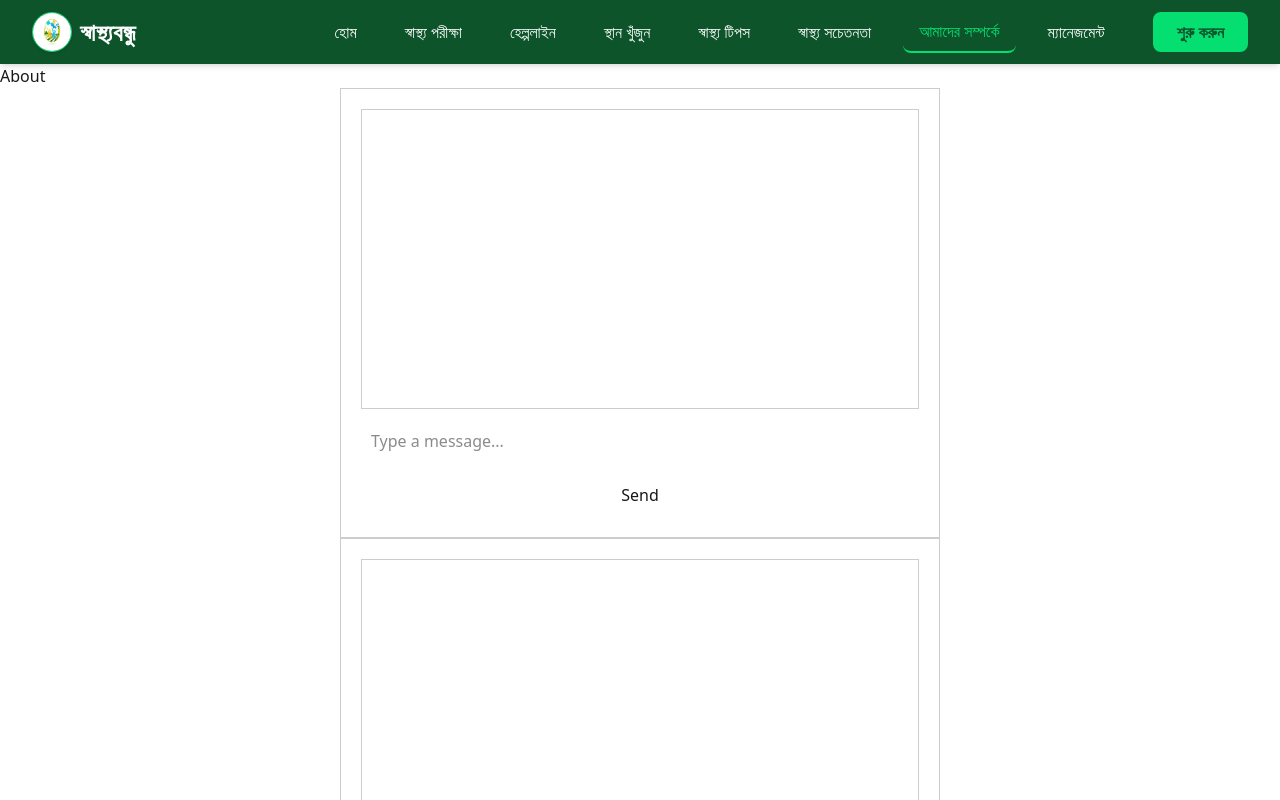
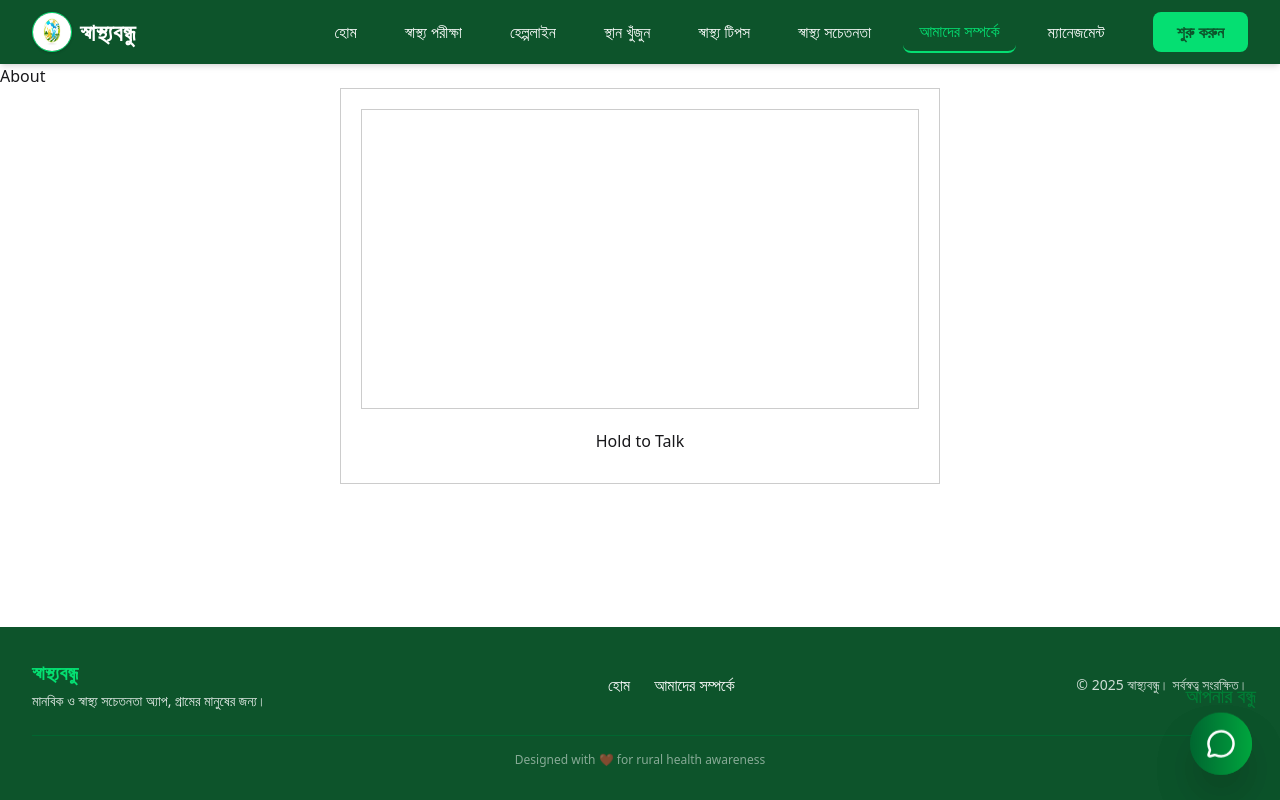
Before and after one commit to jannatulbakia/CSE_FEST_FALL, a React (Vite) app: page /about in a window 1280 px wide. Shown: the top 800 px of the page. Built offline with nearby package versions, Linux system fonts and the light colour scheme.

Commit message:
new features added

```diff
--- /dev/null
+++ b/src/Components/Chabot/Chatbot.css
@@ -0,0 +1,17 @@
+@keyframes bounceSlow {
+  0%, 100% { transform: translateY(0); }
+  50% { transform: translateY(-6px); }
+}
+
+.animate-bounceSlow {
+  animation: bounceSlow 2s infinite;
+}
+
+@keyframes fadeIn {
+  from { opacity: 0; transform: scale(0.95); }
+  to { opacity: 1; transform: scale(1); }
+}
+
+.animate-fadeIn {
+  animation: fadeIn 0.2s ease-out;
+}
--- a/src/Components/Chabot/Chatbot.jsx
+++ b/src/Components/Chabot/Chatbot.jsx
@@ -1,61 +1,135 @@
-import React, { useState } from 'react';
+import React, { useState, useEffect } from "react";
+import { MessageCircle, X } from "lucide-react";
+import "./Chatbot.css"; // Tailwind বা custom css
 
 const Chatbot = () => {
   const [messages, setMessages] = useState([]);
-    const [input, setInput] = useState('');
+  const [input, setInput] = useState("");
+  const [isOpen, setIsOpen] = useState(false);
+
+  // Chat history store (last 10 messages)
+  useEffect(() => {
+    const saved = localStorage.getItem("chat_history");
+    if (saved) setMessages(JSON.parse(saved));
+  }, []);
+
+  useEffect(() => {
+    if (messages.length > 0) {
+      localStorage.setItem(
+        "chat_history",
+        JSON.stringify(messages.slice(-10)) // last 10 messages
+      );
+    }
+  }, [messages]);
 
   const handleSend = async () => {
-        if (!input.trim()) return; // Prevent sending empty messages
+    if (!input.trim()) return;
 
-        // Add user's message to chat
-        setMessages((prevMessages) => [
-            ...prevMessages,
-            { text: input, sender: 'user' },
-        ]);
+    setMessages((prev) => [...prev, { text: input, sender: "user" }]);
+    setInput("");
 
-        // Clear input field
-        setInput('');
-
-        // Send message to the backend
     try {
-            const response = await fetch('http://localhost:5000/chat', {
-                method: 'POST',
-                headers: { 'Content-Type': 'application/json' },
+      const response = await fetch("http://localhost:5000/chat", {
+        method: "POST",
+        headers: { "Content-Type": "application/json" },
         body: JSON.stringify({ message: input }),
       });
 
       const data = await response.json();
-            // Add bot's response to chat
-            setMessages((prevMessages) => [
-                ...prevMessages,
-                { text: data.content, sender: 'bot' },
+      setMessages((prev) => [...prev, { text: data.content, sender: "bot" }]);
+    } catch {
+      // catch variable ব্যবহার করা হয়নি, redline gone
+      setMessages((prev) => [
+        ...prev,
+        {
+          text: "⚠️ সার্ভারে সংযোগে সমস্যা হচ্ছে। পরে আবার চেষ্টা করুন।",
+          sender: "bot",
+        },
       ]);
-        } catch (error) {
-            console.error('Error:', error);
-            // Handle error (e.g., notify user)
     }
   };
 
   return (
-        <div style={{ maxWidth: '600px', margin: '0 auto', padding: '20px', border: '1px solid #ccc' }}>
-            <div style={{ height: '300px', overflowY: 'scroll', border: '1px solid #ccc', padding: '10px' }}>
-                {messages.map((msg, index) => (
-                    <div key={index} style={{ color: msg.sender === 'user' ? 'blue' : 'green' }}>
-                        {msg.sender === 'user' ? 'User: ' : 'Bot: '}
+    <div className="fixed bottom-6 right-6 z-50 flex flex-col items-end gap-2">
+      {/* Floating Name + Icon */}
+      {!isOpen && (
+        <div className="flex flex-col items-center">
+          <span className="mb-1 text-xl font-medium text-green-700 animate-pulse">
+            আপনার বন্ধু
+          </span>
+          <button
+            onClick={() => setIsOpen(true)}
+            className="bg-gradient-to-r from-green-800 to-green-600 hover:from-green-900 hover:to-green-900 text-white rounded-full p-4 shadow-2xl flex items-center justify-center animate-bounceSlow"
+            title="চ্যাট করুন আপনার বন্ধুর সাথে"
+          >
+            <MessageCircle size={30} />
+          </button>
+        </div>
+      )}
+
+      {/* Chat Window */}
+      {isOpen && (
+        <div className="w-80 md:w-96 h-[500px] bg-white rounded-2xl shadow-2xl border border-gray-200 overflow-hidden flex flex-col animate-fadeIn">
+          {/* Header */}
+          <div className="bg-gradient-to-r from-green-600 to-green-500 text-white px-4 py-3 flex justify-between items-center">
+            <h2 className="font-semibold text-lg flex items-center gap-2">
+              🤖 আপনার বন্ধু
+              <span className="text-sm opacity-90">(আপনার মানসিক সহায়ক)</span>
+            </h2>
+            <button
+              onClick={() => setIsOpen(false)}
+              className="hover:text-gray-200 transition"
+            >
+              <X size={22} />
+            </button>
+          </div>
+
+          {/* Messages */}
+          <div className="flex-1 overflow-y-auto p-4 space-y-3 bg-green-50">
+            {messages.length === 0 ? (
+              <p className="text-gray-500 text-center text-sm mt-10">
+                👋 হ্যালো! আমি <b>আপনার বন্ধু</b> — আপনার মানসিক স্বাস্থ্য সহায়ক।
+                কীভাবে সাহায্য করতে পারি?
+              </p>
+            ) : (
+              messages.map((msg, i) => (
+                <div
+                  key={i}
+                  className={`flex ${msg.sender === "user" ? "justify-end" : "justify-start"}`}
+                >
+                  <div
+                    className={`px-4 py-2 rounded-xl text-sm shadow-md max-w-[80%] ${
+                      msg.sender === "user"
+                        ? "bg-green-600 text-white rounded-br-none"
+                        : "bg-white border border-green-200 text-gray-800 rounded-bl-none"
+                    }`}
+                  >
                     {msg.text}
                   </div>
-                ))}
                 </div>
+              ))
+            )}
+          </div>
+
+          {/* Input */}
+          <div className="border-t bg-white p-3 flex gap-2">
             <input
               type="text"
               value={input}
               onChange={(e) => setInput(e.target.value)}
-                placeholder="Type a message..."
-                style={{ width: '100%', padding: '10px', marginTop: '10px' }}
+              placeholder="আপনার বার্তা লিখুন..."
+              className="flex-1 border border-gray-300 rounded-lg px-3 py-2 text-sm focus:outline-none focus:ring-2 focus:ring-green-500"
+              onKeyDown={(e) => e.key === "Enter" && handleSend()}
             />
-            <button onClick={handleSend} style={{ width: '100%', padding: '10px', marginTop: '10px' }}>
-                Send
+            <button
+              onClick={handleSend}
+              className="bg-green-600 hover:bg-green-700 text-white px-4 py-2 rounded-lg text-sm transition"
+            >
+              পাঠান
             </button>
+          </div>
+        </div>
+      )}
     </div>
   );
 };
--- a/src/Layout/Layout.jsx
+++ b/src/Layout/Layout.jsx
@@ -1,16 +1,21 @@
-import React from 'react';
-import Navbar from '../Components/Navabr/Navbar';
-import { Outlet } from 'react-router-dom';
-import Footer from '../Components/Footer/Footer';
+import React from "react";
+import Navbar from "../Components/Navabr/Navbar";
+import { Outlet } from "react-router-dom";
+import Footer from "../Components/Footer/Footer";
+import Chatbot from "../Components/Chabot/Chatbot";
+
 
 const Layout = () => {
-    return (
-        <div>
-            <Navbar/>
-            <Outlet/>
-            <Footer/>
-        </div>
-    );
+  return (
+    <div className="flex flex-col min-h-screen relative">
+      <Navbar />
+      <main className="flex-1">
+        <Outlet />
+      </main>
+      <Footer />
+      <Chatbot></Chatbot>
+    </div>
+  );
 };
 
 export default Layout;
```
Lines whose indentation alone changed are shown as unchanged.
